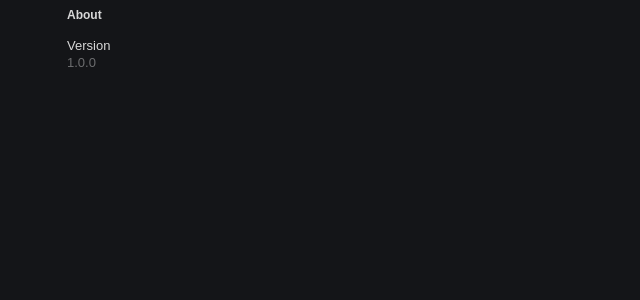
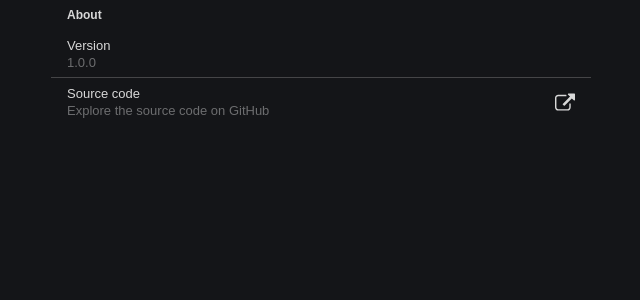
Before and after one commit to matt-block/progressive-weather, a React (Create React App) app: page /settings in a window 1280 px wide. Shown: the top 300 px of the page, without its empty margins (319-959 px from the left). Built offline with nearby package versions, Linux system fonts and the light colour scheme; no server answers; some icons are missing.

Commit message:
Adds link to repo in Settings Page

```diff
--- /dev/null
+++ b/src/components/Icons/ExternalIcon.jsx
@@ -0,0 +1,13 @@
+/*
+ * Progressive Weather
+ * Copyright © 2018 Matei Bogdan Radu <matei.radu.92@gmail.com>
+ * Licensed under MIT
+ * (https://github.com/matt-block/progressive-weather/blob/master/LICENSE)
+ */
+
+import React from 'react'
+import icon from '../../assets/ic_external.svg'
+
+export function ExternalIcon() {
+  return <img className='icon-external' src={icon} alt=''/>
+}
--- a/src/components/Icons/index.js
+++ b/src/components/Icons/index.js
@@ -11,4 +11,5 @@ export { HumidityIcon } from './HumidityIcon'
 export { SunsetIcon } from './SunsetIcon'
 export { SettingsIcon } from './SettingsIcon'
 export { BackIcon } from './BackIcon'
+export { ExternalIcon } from './ExternalIcon'
 export { NotificationDot } from './NotificationDot'
--- a/src/config/index.js
+++ b/src/config/index.js
@@ -16,3 +16,17 @@ export const API_KEY = process.env.OPENWEATHERMAP_KEY
  * OpenWeatherMap base endpoint.
  */
 export const API_ENDPOINT_BASE = 'https://api.openweathermap.org/data/2.5'
+
+/**
+ * Application version.
+ *
+ * The version adheres to semantic versioning.
+ *
+ * @see {@link https://semver.org/}
+ */
+export const APP_VERSION = '1.0.0'
+
+/**
+ * URL of the application repository.
+ */
+export const APP_REPO_LINK = 'https://github.com/matt-block/progressive-weather'
--- a/src/pages/SettingsPage/SettingsPage.jsx
+++ b/src/pages/SettingsPage/SettingsPage.jsx
@@ -7,7 +7,8 @@
 
 import React, { Component } from 'react'
 import { Container } from '../../components/PageUtils'
-import { SettingsRow, SettingsGroup } from './Widgets';
+import { SettingsRow, SettingsGroup, SettingsRowLink } from './Widgets'
+import { APP_REPO_LINK, APP_VERSION } from '../../config'
 
 class SettingsPage extends Component {
   render() {
@@ -16,7 +17,12 @@ class SettingsPage extends Component {
         <SettingsGroup title='About'>
           <SettingsRow
             title='Version'
-            subtitle='1.0.0'
+            subtitle={APP_VERSION}
+          />
+          <SettingsRowLink
+            title='Source code'
+            subtitle='Explore the source code on GitHub'
+            url={APP_REPO_LINK}
           />
         </SettingsGroup>
       </Container>
--- a/src/pages/SettingsPage/Widgets.css
+++ b/src/pages/SettingsPage/Widgets.css
@@ -45,3 +45,24 @@
 .settings__row-subtitle {
   color: #ffffff60;
 }
+
+.settings__row-link {
+  display: flex;
+  flex-direction: row;
+  justify-content: space-between;
+  align-items: center;
+  width: 100%;
+  list-style: none;
+  text-decoration: none;
+  color: inherit;
+}
+
+.settings__row-link-icon {
+  display: flex;
+  justify-content: center;
+}
+
+.settings__row-link-icon > img {
+  height: 20px;
+  width: 20px;
+}
--- a/src/pages/SettingsPage/Widgets.jsx
+++ b/src/pages/SettingsPage/Widgets.jsx
@@ -7,6 +7,7 @@
 
 import React from 'react'
 import './Widgets.css'
+import { ExternalIcon } from '../../components/Icons';
 
 export function SettingsRow({ title, subtitle, children }) {
   const subtitleText = subtitle ? <span className='settings__row-subtitle'>{subtitle}</span> : null
@@ -24,6 +25,26 @@ export function SettingsRow({ title, subtitle, children }) {
   )
 }
 
+export function SettingsRowLink({ title, subtitle, url }) {
+  const subtitleText = subtitle ? <span className='settings__row-subtitle'>{subtitle}</span> : null
+
+  return (
+    <li className='settings__row'>
+      <a className='settings__row-link' href={url} target='_blank'>
+        <div className='settings_row-title-wrapper'>
+          <span className='settings__row-title'>{title}</span>
+          {subtitleText}
+        </div>
+        <div className='settings__row-side-content'>
+          <div className='settings__row-link-icon'>
+            <ExternalIcon />
+          </div>
+        </div>
+      </a>
+    </li>
+  )
+}
+
 export function SettingsGroup({ title, children }) {
   return (
     <React.Fragment>
```
Also changed, not shown: package.json (+22 -2 lines), src/assets/ic_external.svg (added), 1 other file (tests, documents, lock files or other folders).
